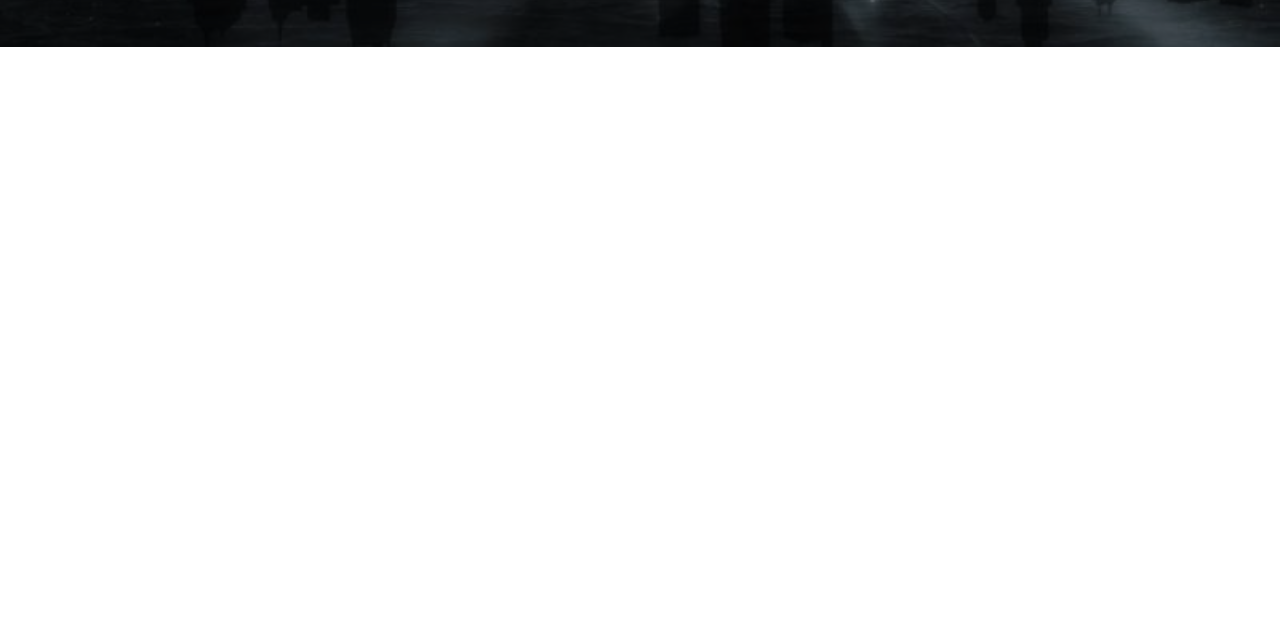
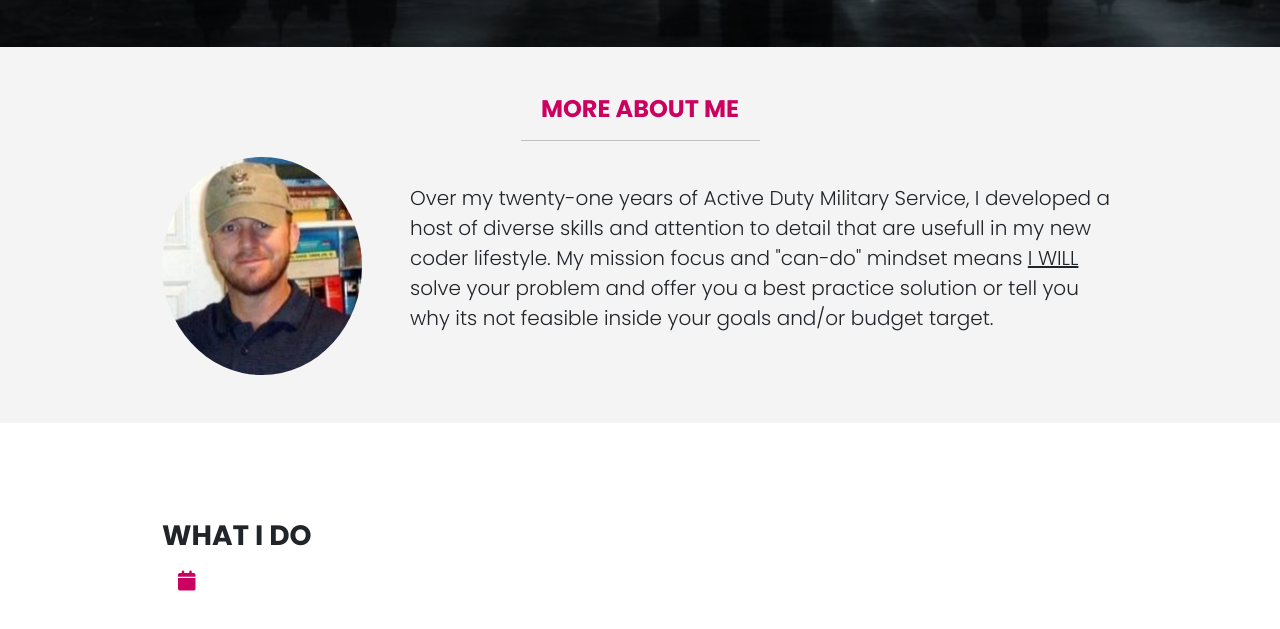
Before and after one commit to Gary-In-IT/Simple-Portfolio, a website: page index.html in a window 1280 px wide. Shown: the part 753-1382 px from the top of the page. Before the commit the page ends 800 px from the top, so only its background shows below. Drawn offline with nearby package versions, Linux system fonts and the light colour scheme; files that its build step writes are made by us from their sources.

Commit message:
About me additions
pics and what not

```diff
--- a/index.html
+++ b/index.html
@@ -20,51 +20,81 @@
   </head>
   <body>
     <header class="header vh-100 text-center position-relative">
-
       <div class="text-container
         position-relative d-flex flex-column
         justify-content-center align-items-center h-100">
-
         <h5 class="text-primary fs-3 fw-bold text-uppercase">
           Hello World!
         </h5>
-
-        <h1 id="typing-text" class="display-1 fw-bold text-white">
-
-        </h1>
-
+        <h1 id="typing-text" class="display-1 fw-bold text-white"> </h1>
         <p class=" roles text-white text-uppercase fs-4">
           <span>I am a Full Stack Web Developer |</span>
           <span>I build useful things.</span>
         </p>
-
         <a href="#about" class="btn btn-outline-light btn-lg mt-3">
           <div class="d-flex">
-
             <div class="me-3">
               <i class="fas fa-chevron-down"></i>
             </div>
-
             <div class="text-start">
               <span>Learn More about me.</span>
             </div>
           </div>
         </a>
+        <div class="social d-flex gap-3 position-absolute">
+          <a href="https://twitter.com/FullstackGary" target="_blank"><i class="fab fa-twitter fa-3x text-white"></i></a>
+          <a href="https://www.linkedin.com/in/gary-m-801602253/" target="_blank"><i class="fab fa-linkedin fa-3x text-white"></i></a>
+          <a href="https://github.com/Gary-FullStack" target="_blank"><i class="fab fa-github fa-3x text-white"></i></a>
+        </div>
+      </div>
+    </header>
 
-        <div class="social d-flex gap-3 position-absolute">
-          <a href="#"><i class="fab fa-twitter fa-3x text-white"></i></a>
-          <a href="#"><i class="fab fa-linkedin fa-3x text-white"></i></a>
-          <a href="#"><i class="fab fa-github fa-3x text-white"></i></a>
+    <!-- about section -->
+    <section id="about" class="about bg-light py-5">
+      <div class="container">
+        <div class="text-center">
+          <h4 class="text-uppercase fw-bold text-primary">More About me</h4>
+          <hr class="w-25 mx-auto"/>
+          <!-- <h2 class="mb-4">This is me.</h2> -->
         </div>
+        <div class="about-content d-flex gap-5 align-items-center h-100">
+          <img src="images/me2.jpg" alt="author's self photo" class="about-img img-fluid rounded-circle" />
+          <p class="lead">
+            Over my twenty-one years of Active Duty Military Service, I developed a host of diverse skills and attention to detail that are usefull in my new coder lifestyle. My mission focus and "can-do" mindset means <u>I WILL</u> solve your problem and offer you a best practice solution or
+            tell you why its not feasible inside your goals and/or budget target.
+          </p>
+        </div>
+      </div>
+    </section>
+
+    <!-- services offfered section -->
+    <section class="profile my-6">
+
+      <div class="container">
+        <div class="row">
+          <div class="col-md-6">
+            <h3 class="text-uppercase fw-bold">What I do</h3>
+
+            <ul class="list-group list-group-flush">
+              <li class="list-group-item mb-3">
+                <h5 class="text-transform">
+                  <i class="fas fa-calendar text-primary"></i>
+                </h5>
+              </li>
 
 
+            </ul>
 
 
+          </div>
+        </div>
       </div>
 
 
 
-    </header>
+    </section>
+
+
 
     <script src="js/bootstrap.bundle.min.js"></script>
     <script src="js/lightbox-plus-jquery.min.js"></script>
--- a/scss/styles.scss
+++ b/scss/styles.scss
@@ -30,6 +30,12 @@
 }
 
 
+.about-img {
+
+    width: 200px;
+}
+
+
 @media (max-width: 767px) {
     .header .social i {
         font-size: 30px;
@@ -38,4 +44,8 @@
     .header .roles {
         font-size: 18px !important;
     }
+
+    .about-content {
+        flex-direction: column;
+    }
 }
```
Also changed, not shown: images/me2.jpg (added).
